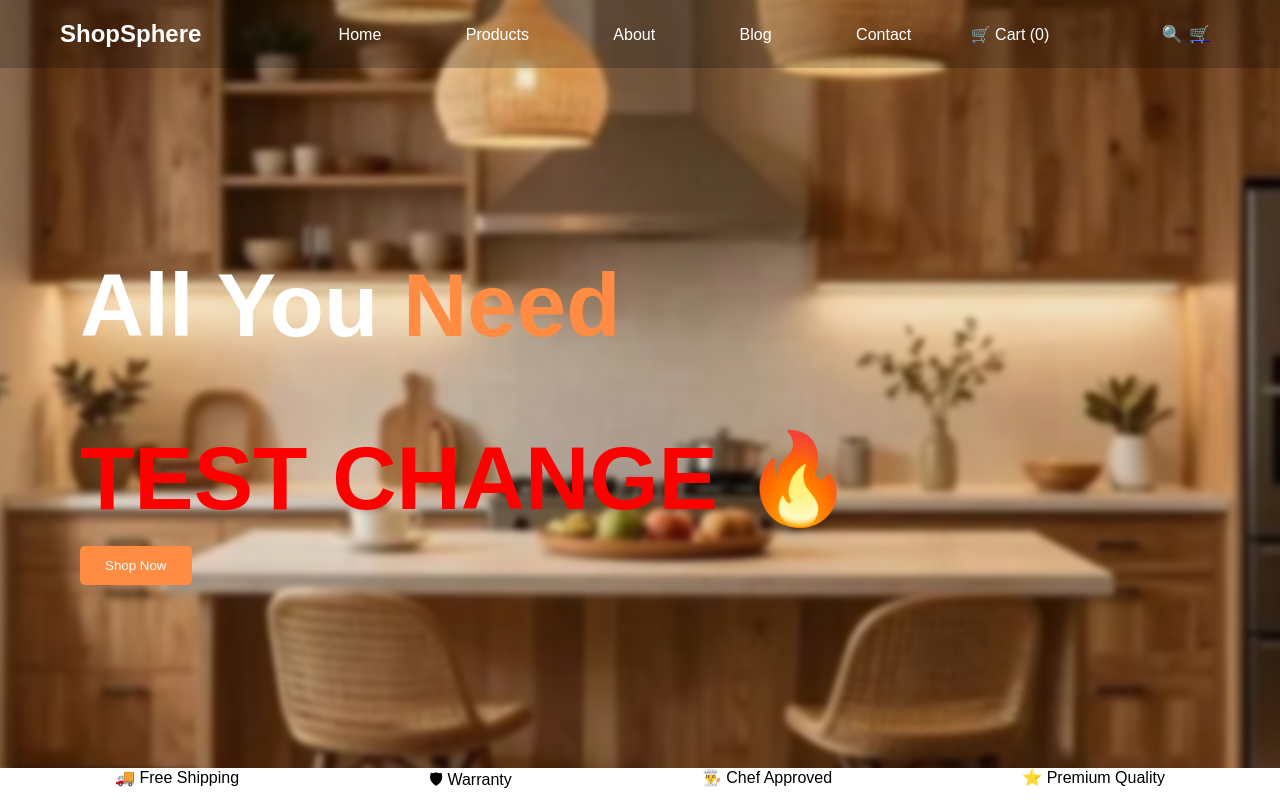
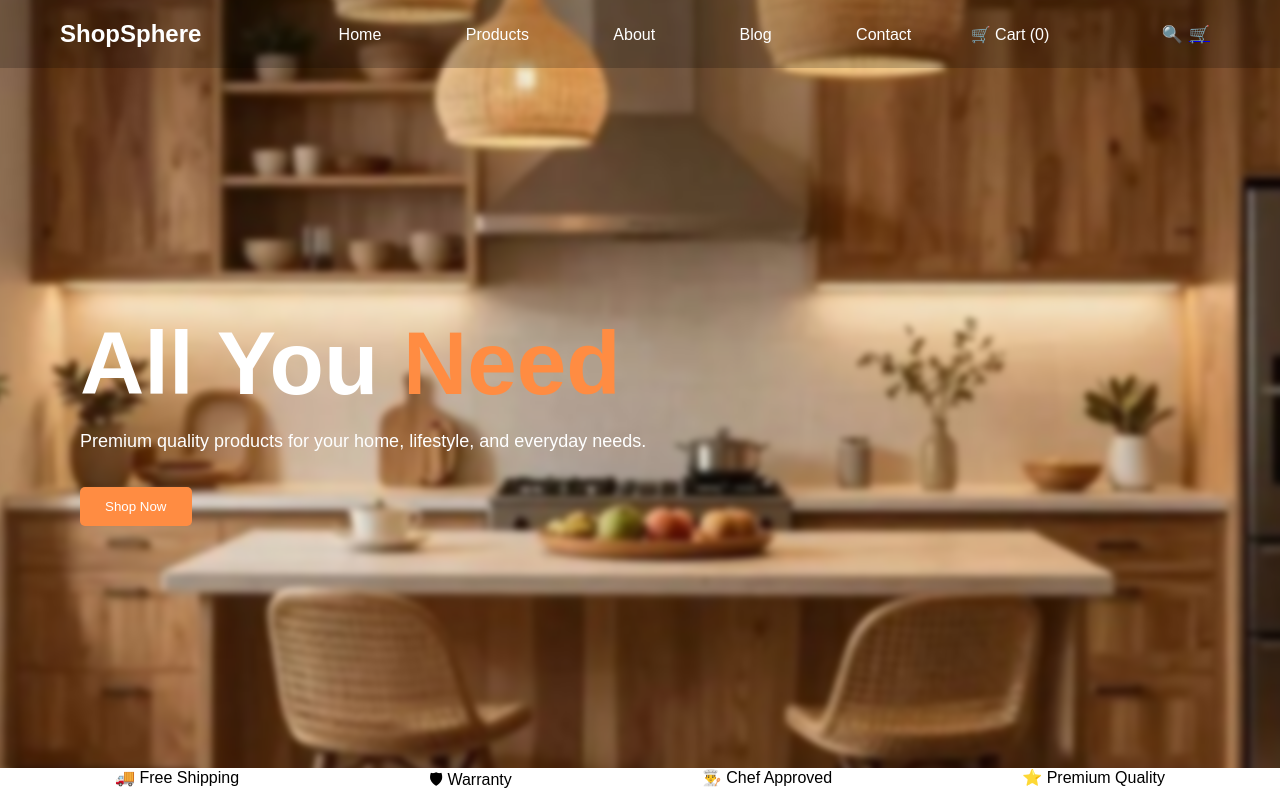
Before and after one commit to tanvimaniya3/ecommerce-website, a website: page public/index.html in a window 1280 px wide. Shown: the top 800 px of the page. Drawn offline with Linux system fonts and the light colour scheme; no server answers; files whose address does not match are found by name.

Commit message:
Update index.html

```diff
--- a/public/index.html
+++ b/public/index.html
@@ -56,8 +56,7 @@ onkeyup="searchFromHome()">
 <div class="hero-text">
 
 <h1>All You <span>Need</span></h1>
-<h1 style="color:red;">TEST CHANGE 🔥</h1>
-<!-- <p>Premium quality products for your home, lifestyle, and everyday needs.</p> -->
+<p>Premium quality products for your home, lifestyle, and everyday needs.</p>
 
 <button class="btn">Shop Now</button>
 
```
